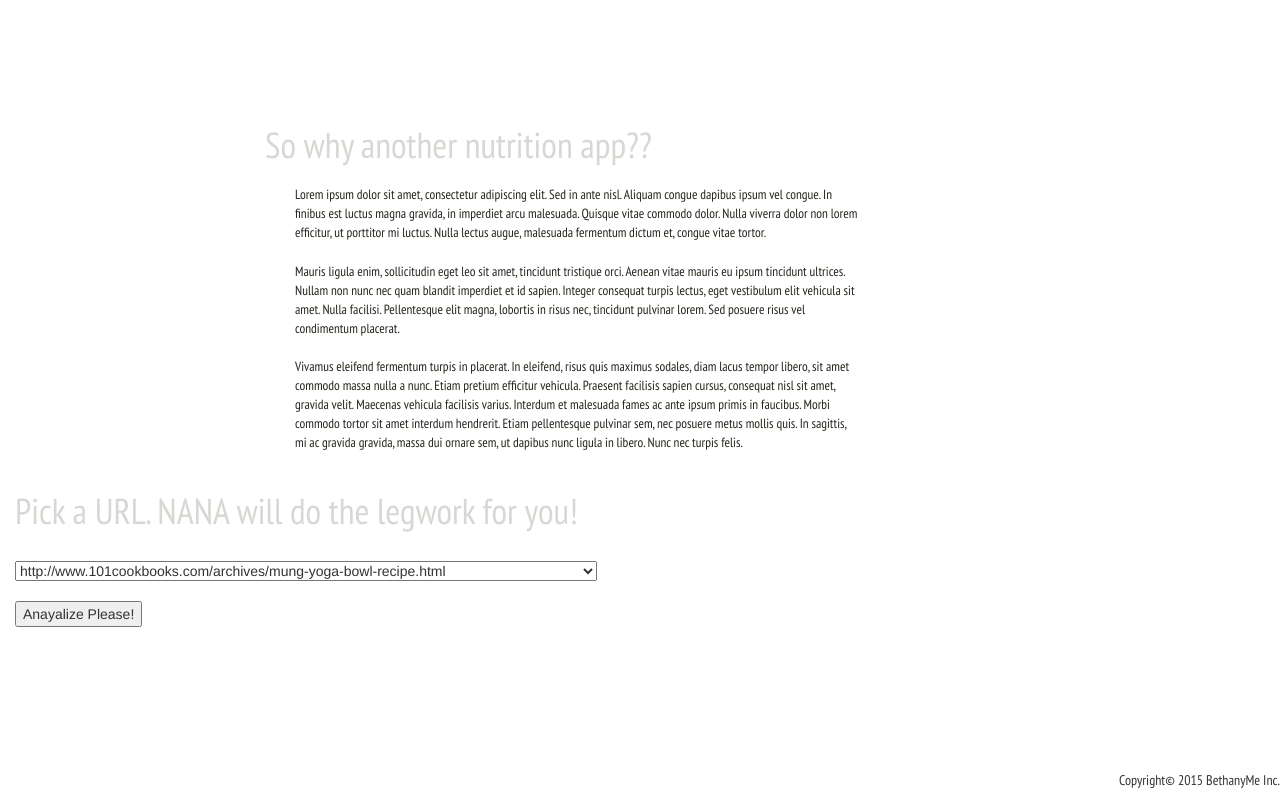
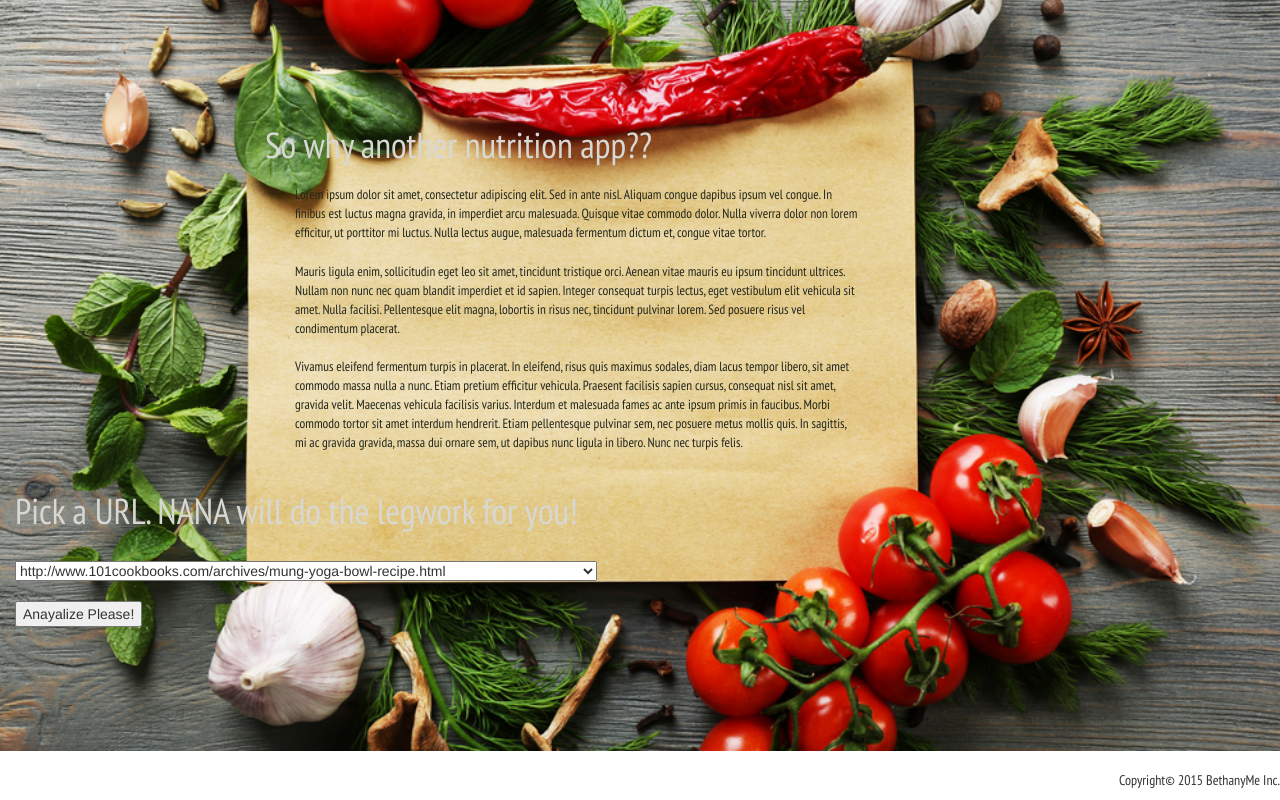
Before and after one commit to BethanyG/NANA, a Flask app: page / in a window 1280 px wide. Run offline with Flask 2, Linux system fonts and the light colour scheme; parts of the project's set-up code (start-up, migrations or seed data) failed here and were passed over; some libraries are stand-ins or nearby versions.

```diff
--- a/static/style.css
+++ b/static/style.css
@@ -1,5 +1,5 @@
 
-#.bg-image {
+.bg-image {
   background: url(images/shutterstock_295589810.jpg) no-repeat center;
   -webkit-background-size: cover;
   -moz-background-size: cover;
```
